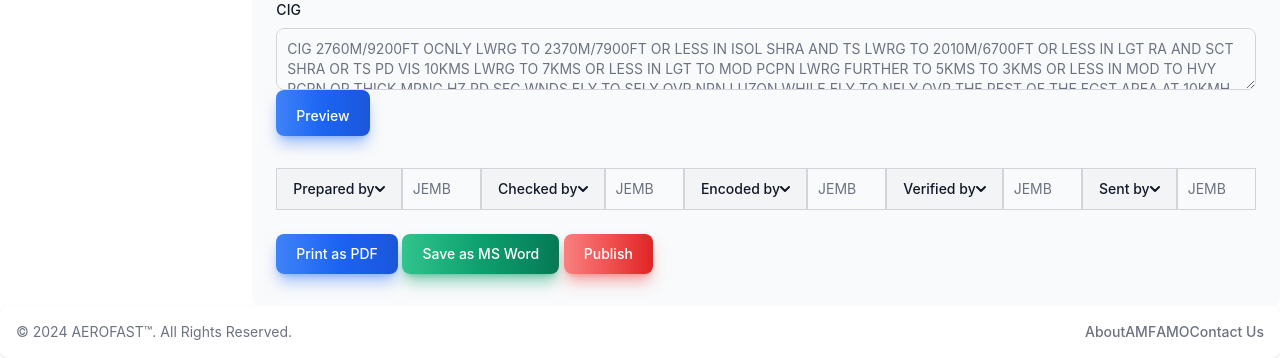
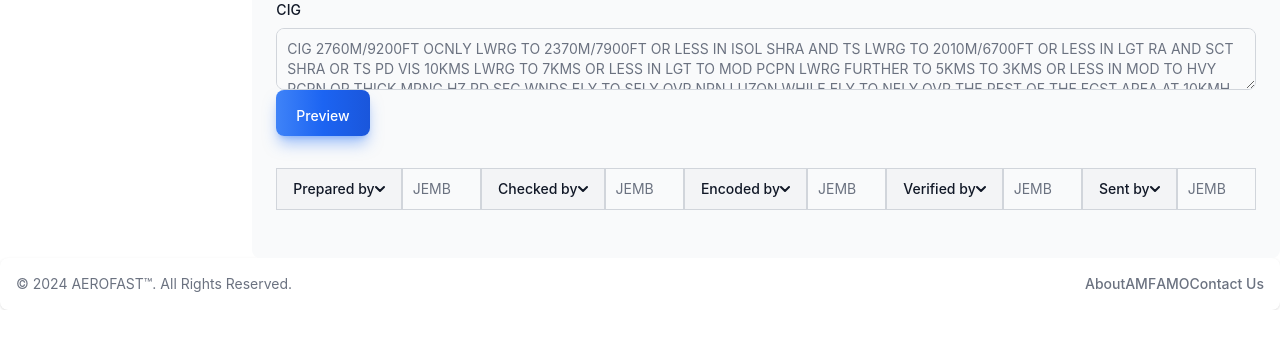
Before and after one commit to Czarina-Jane/aeroFAST_django, a Django app: page /amf/fbph in a window 1280 px wide. Shown: the part 706-1064 px from the top of the page. After the commit the page ends 1016 px from the top, so only its background shows below. Run offline with Django 5.2, Linux system fonts and the light colour scheme; some libraries are stand-ins or nearby versions.

Commit message:
The buttons transform into comments.

```diff
--- a/templates/amf/base_amf.html
+++ b/templates/amf/base_amf.html
@@ -185,11 +185,11 @@
                         </div>
 
             </div>
-        </form>
+        <!-- </form> -->
         <br>
-        <button type="submit" class="text-white bg-gradient-to-r from-blue-500 via-blue-600 to-blue-700 hover:bg-gradient-to-br focus:ring-4 focus:outline-none focus:ring-blue-300 dark:focus:ring-blue-800 shadow-lg shadow-blue-500/50 dark:shadow-lg dark:shadow-blue-800/80 font-medium rounded-lg text-sm px-5 py-2.5 text-center me-2 mb-2 ">Print as PDF</button>
+        <!-- <button type="submit" class="text-white bg-gradient-to-r from-blue-500 via-blue-600 to-blue-700 hover:bg-gradient-to-br focus:ring-4 focus:outline-none focus:ring-blue-300 dark:focus:ring-blue-800 shadow-lg shadow-blue-500/50 dark:shadow-lg dark:shadow-blue-800/80 font-medium rounded-lg text-sm px-5 py-2.5 text-center me-2 mb-2 ">Print as PDF</button>
         <button type="button" class="text-white bg-gradient-to-r from-green-400 via-green-500 to-green-600 hover:bg-gradient-to-br focus:ring-4 focus:outline-none focus:ring-green-300 dark:focus:ring-green-800 shadow-lg shadow-green-500/50 dark:shadow-lg dark:shadow-green-800/80 font-medium rounded-lg text-sm px-5 py-2.5 text-center me-2 mb-2">Save as MS Word</button>
-        <button type="button" class="text-white bg-gradient-to-r from-red-400 via-red-500 to-red-600 hover:bg-gradient-to-br focus:ring-4 focus:outline-none focus:ring-red-300 dark:focus:ring-red-800 shadow-lg shadow-red-500/50 dark:shadow-lg dark:shadow-red-800/80 font-medium rounded-lg text-sm px-5 py-2.5 text-center me-2 mb-2">Publish</button>
+        <button type="button" class="text-white bg-gradient-to-r from-red-400 via-red-500 to-red-600 hover:bg-gradient-to-br focus:ring-4 focus:outline-none focus:ring-red-300 dark:focus:ring-red-800 shadow-lg shadow-red-500/50 dark:shadow-lg dark:shadow-red-800/80 font-medium rounded-lg text-sm px-5 py-2.5 text-center me-2 mb-2">Publish</button> -->
     </div>
 </div>
 
```
